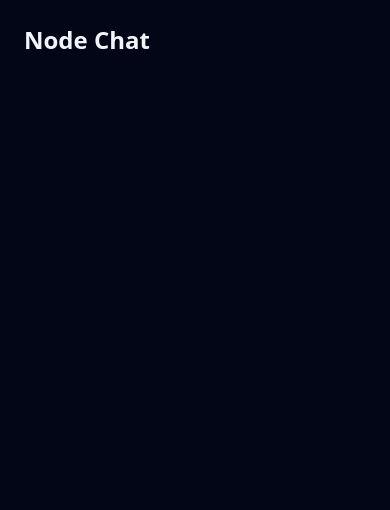
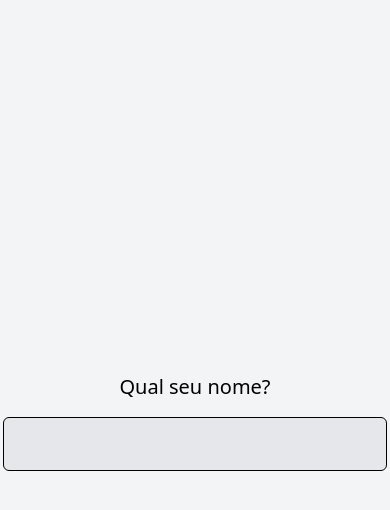
Before and after one commit to matheus-dev-fs/node-chat, a website: page public/index.html in a window 390 px wide. Drawn offline with Linux system fonts and the light colour scheme.

Commit message:
feat: style login page
- added Tailwind utility classes to center and style the login page
- updated input field with border, padding, rounded corners, and responsive width
- improved overall layout and spacing for better user experience

```diff
--- a/public/index.html
+++ b/public/index.html
@@ -8,10 +8,19 @@
     <link rel="stylesheet" href="/styles.css">
 </head>
 
-<body class="bg-slate-950 text-slate-100 min-h-screen">
-    <main class="mx-auto max-w-3xl p-6">
-        <h1 class="text-2xl font-bold">Node Chat</h1>
-    </main>
+<body >
+    <div id="login-page" class="h-screen bg-gray-100 flex items-center justify-center flex-col gap-4">
+        <h1 class="text-xl">Qual seu nome?</h1>
+        <input
+            type="text"
+            id="login-name-input"
+            class="border border-black bg-gray-200 text-lg p-3 rounded-md outline-none w-full max-w-sm"
+        >
+    </div>
+
+    <div id="chat-page" class="hidden">
+
+    </div>
 </body>
 
 </html>
```
Also changed, not shown: package.json (indentation only), public/styles.css.
